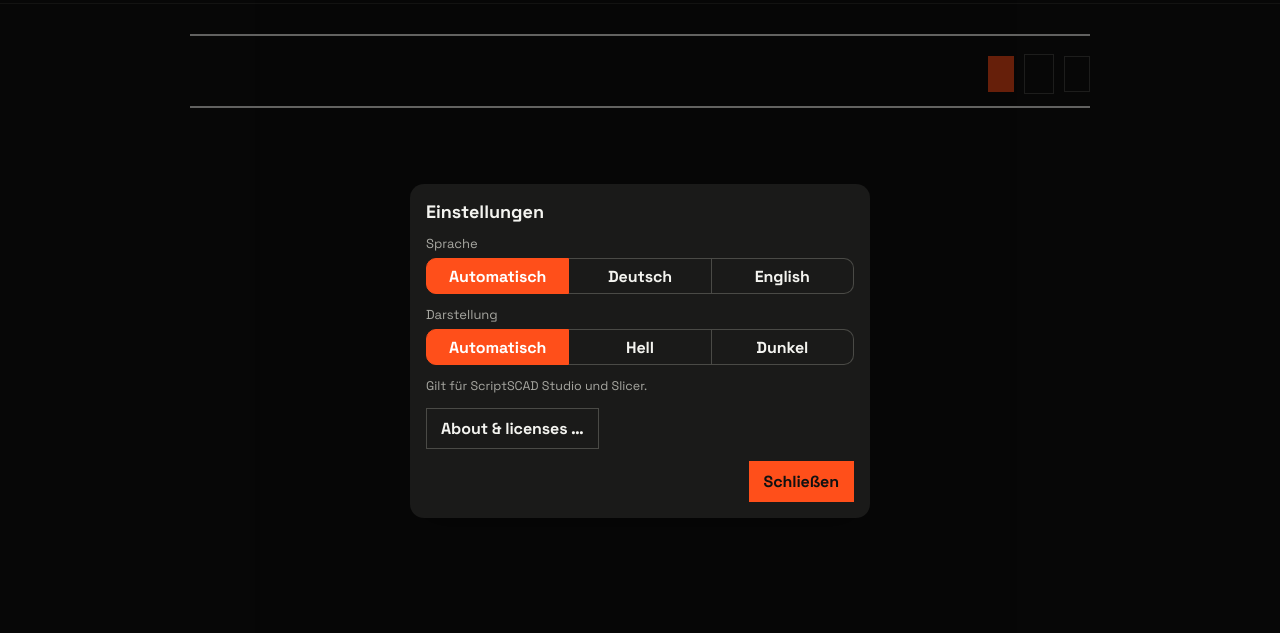
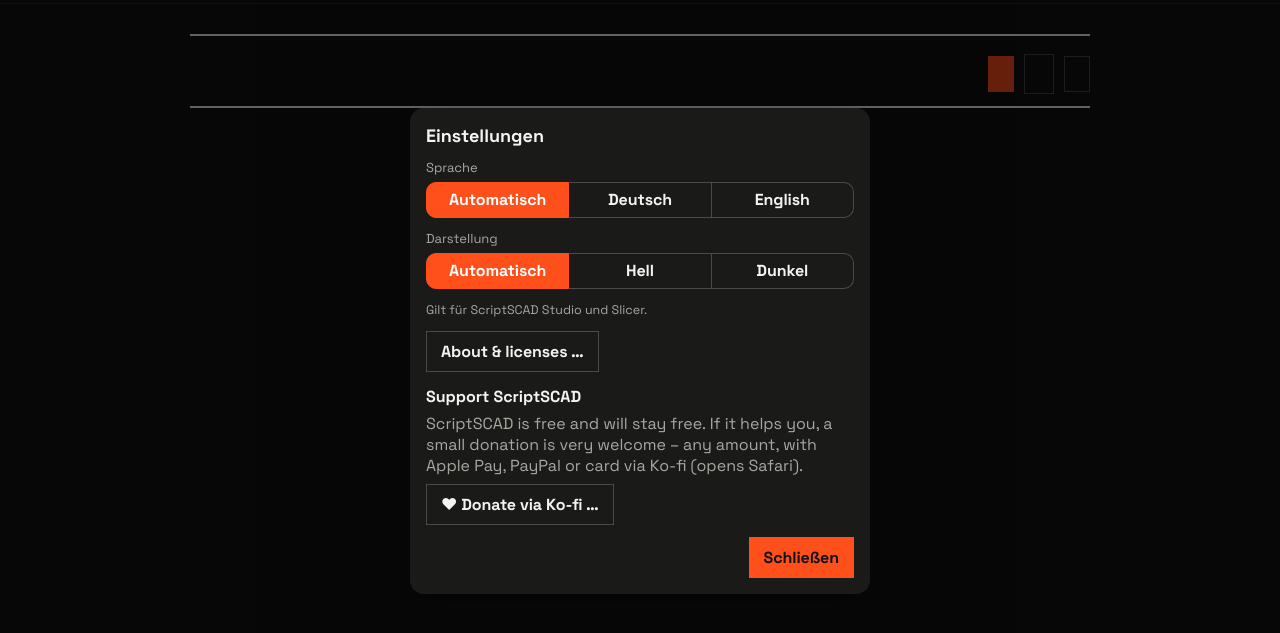
Before and after one commit to DarthQuintus/ScriptSCAD-Suite, a plain HTML site: page Scriptable/ScriptSCAD/app/slicer.html in a window 1280 px wide. Both pictures are taken after a click on the button 1039 px from the left and 123 px from the top of the page. Shown: the part 49-682 px from the top of the page. Drawn offline with Linux system fonts and the light colour scheme.

Commit message:
Spenden-Button (Ko-fi) in Studio und Slicer, FUNDING.yml und README-Abschnitt
- about.js: Spenden-Block (de/en), auch in „Über & Lizenzen“
- Einstellungen von Studio und Slicer: Button öffnet ko-fi.com/darthquintus in Safari
- main.js/slicer-main.js: Aktion openUrl, nur für die feste Ko-fi-Adresse
- .github/FUNDING.yml: Sponsor-Button auf GitHub

Co-Authored-By: Claude Opus 5.5 <noreply@anthropic.com>
Claude-Session: https://claude.ai/code/session_01He5uGrsLcQHYehmodizLJd

```diff
--- a/Scriptable/ScriptSCAD/app/about.js
+++ b/Scriptable/ScriptSCAD/app/about.js
@@ -1,10 +1,13 @@
 // ScriptSCAD – „Über & Lizenzen“ für Studio (app.js) und Slicer (slicer.js), seit 10o. Global "ScriptSCADAbout".
 // Enthält die Texte (de/en) und die Liste der mitgelieferten Open-Source-Bestandteile an EINER Stelle.
 // Adressen werden bewusst als Text (nicht als Link) gezeigt: ein Link würde die WebView von Scriptable verlassen.
+// Ausnahme Spenden-Button (10p): Aktion „openUrl“, Scriptable öffnet die Ko-fi-Seite mit Safari.open().
 // Die vollständigen Lizenztexte liegen in iCloud Drive › Scriptable › ScriptSCAD › licenses.
 (function (root) {
   'use strict';
   const REPO = 'https://github.com/DarthQuintus/ScriptSCAD-Suite';
+  // Spenden (10p): einzige Adresse, die die App in Safari öffnen darf (main.js/slicer-main.js prüfen genau diese).
+  const DONATE = 'https://ko-fi.com/darthquintus';
   const TEXT = {
     de: {
       title: 'Über & Lizenzen',
@@ -16,6 +19,9 @@
         'Du darfst es unter den Bedingungen der Lizenz weitergeben und verändern. G-Code vor dem Druck prüfen und Drucke beaufsichtigen.',
       source: 'Quellcode, Anleitung und Updates:',
       parts: 'Mitgelieferte Open-Source-Bestandteile',
+      donateTitle: 'ScriptSCAD unterstützen',
+      donateHint: 'ScriptSCAD ist kostenlos und bleibt es. Wenn es dir hilft, freue ich mich über eine kleine Spende – Betrag frei wählbar, mit Apple Pay, PayPal oder Karte über Ko-fi (öffnet Safari).',
+      donateButton: '♥ Spenden über Ko-fi …',
       usedIn: { studio: 'Studio', slicer: 'Slicer', both: 'Studio + Slicer' },
       texts: 'Die vollständigen Lizenztexte und Quellenangaben liegen in der App „Dateien“ unter iCloud Drive › Scriptable › ScriptSCAD › licenses (README.txt).',
       trademarks: 'Unabhängiges Projekt, nicht verbunden mit OpenSCAD, UltiMaker, Apple, OpenAI, Anthropic oder dem Entwickler von Scriptable.',
@@ -37,6 +43,9 @@
         'You may redistribute and modify it under the terms of the license. Check G-code before printing and supervise your prints.',
       source: 'Source code, instructions and updates:',
       parts: 'Included open source components',
+      donateTitle: 'Support ScriptSCAD',
+      donateHint: 'ScriptSCAD is free and will stay free. If it helps you, a small donation is very welcome – any amount, with Apple Pay, PayPal or card via Ko-fi (opens Safari).',
+      donateButton: '♥ Donate via Ko-fi …',
       usedIn: { studio: 'Studio', slicer: 'Slicer', both: 'Studio + Slicer' },
       texts: 'The full license texts and source references are in the Files app under iCloud Drive › Scriptable › ScriptSCAD › licenses (README.txt).',
       trademarks: 'Independent project, not affiliated with OpenSCAD, UltiMaker, Apple, OpenAI, Anthropic or the developer of Scriptable.',
@@ -68,8 +77,20 @@
     if (text != null) e.textContent = text;
     return e;
   }
+  // Spenden-Block (Überschrift, Hinweis, Button); onOpen schickt die Aktion „openUrl“ an Scriptable
+  function donateBlock(lang, onOpen) {
+    const t = TEXT[lang] || TEXT.en;
+    const wrap = el('div', 'aboutDonate');
+    wrap.appendChild(el('h4', null, t.donateTitle));
+    wrap.appendChild(el('p', 'hint', t.donateHint));
+    const b = el('button', null, t.donateButton);
+    b.className = 'btnDonate';
+    b.addEventListener('click', () => onOpen(DONATE));
+    wrap.appendChild(b);
+    return wrap;
+  }
   // Baut den Inhalt in „box“: app = 'studio' | 'slicer'; die eigene App steht oben in der Liste
-  function render(box, lang, app, version) {
+  function render(box, lang, app, version, onDonate) {
     const t = TEXT[lang] || TEXT.en;
     const wrap = el('div', 'about');
     wrap.appendChild(el('p', 'aboutProg', t.program[app] + ' · ' + fmt(t.version, { v: version })));
@@ -78,6 +99,7 @@
     const src = el('p', 'hint', t.source + ' ');
     src.appendChild(el('span', 'aboutUrl', REPO));
     wrap.appendChild(src);
+    if (onDonate) wrap.appendChild(donateBlock(lang, onDonate));
     wrap.appendChild(el('h4', null, t.parts));
     const list = el('ul', 'aboutList');
     const order = PARTS.filter((p) => p.in === app).concat(PARTS.filter((p) => p.in === 'both'), PARTS.filter((p) => p.in !== app && p.in !== 'both'));
@@ -95,5 +117,5 @@
     box.appendChild(wrap);
     return wrap;
   }
-  root.ScriptSCADAbout = { render, text: (lang) => TEXT[lang] || TEXT.en, parts: PARTS, repo: REPO };
+  root.ScriptSCADAbout = { render, donateBlock, text: (lang) => TEXT[lang] || TEXT.en, parts: PARTS, repo: REPO, donate: DONATE };
 })(typeof window !== 'undefined' ? window : globalThis);
--- a/Scriptable/ScriptSCAD/app/app.js
+++ b/Scriptable/ScriptSCAD/app/app.js
@@ -2070,10 +2070,12 @@
     ab.id = 'btnAbout';
     ab.addEventListener('click', safe('Über', showAbout));
     body.appendChild(ab);
-  }
+    body.appendChild(ScriptSCADAbout.donateBlock(lang, openDonate)); // 10p: Spenden-Button
+  }
+  function openDonate(url) { send({ type: 'openUrl', url }); }
   function showAbout() {
     const body = openPanel(ScriptSCADAbout.text(lang).title);
-    ScriptSCADAbout.render(body, lang, 'studio', APP_VERSION);
+    ScriptSCADAbout.render(body, lang, 'studio', APP_VERSION, openDonate);
     body.scrollTop = 0;
   }
   // 10l: Ergebnis der Update-Prüfung
--- a/Scriptable/ScriptSCAD/app/slicer.js
+++ b/Scriptable/ScriptSCAD/app/slicer.js
@@ -1600,13 +1600,15 @@
     $('btnSetClose').addEventListener('click', closeSettings);
     $('btnAbout').textContent = ScriptSCADAbout.text(initOpts.lang).open; // 10o: Über & Lizenzen (about.js)
     $('btnAbout').addEventListener('click', openAbout);
+    $('btnAbout').parentNode.after(ScriptSCADAbout.donateBlock(initOpts.lang, openDonate)); // 10p: Spenden-Button
     d.classList.remove('hidden');
   }
+  function openDonate(url) { queue({ type: 'openUrl', url }); }
   function openAbout() {
     const box = $('setBox'), lang = initOpts.lang;
     box.textContent = '';
     const h = document.createElement('h3'); h.textContent = ScriptSCADAbout.text(lang).title; box.appendChild(h);
-    ScriptSCADAbout.render(box, lang, 'slicer', VERSION);
+    ScriptSCADAbout.render(box, lang, 'slicer', VERSION, openDonate);
     const foot = document.createElement('div'); foot.className = 'foot';
     const back = document.createElement('button'); back.id = 'btnAboutBack'; back.textContent = '‹ ' + T.settingsTitle; back.addEventListener('click', openSettings);
     const close = document.createElement('button'); close.id = 'btnAboutClose'; close.className = 'primary'; close.textContent = T.close; close.addEventListener('click', closeSettings);
--- a/Scriptable/ScriptSCAD/app/style.css
+++ b/Scriptable/ScriptSCAD/app/style.css
@@ -695,3 +695,7 @@ body.navMode.listScreen #bar { margin-top: 0; }
 .aboutList .hint { margin: 2px 0 0; }
 #panelBody .aboutLic, .aboutLic { flex: none; color: var(--muted); font-size: 13px; }
 .aboutUrl { font-family: var(--mono, ui-monospace, monospace); font-size: 12px; color: var(--muted); word-break: break-all; -webkit-user-select: text; user-select: text; }
+/* 10p: Spenden-Block (about.js, in Einstellungen und „Über & Lizenzen“ von Studio und Slicer) */
+.aboutDonate { text-align: left; margin-top: 12px; }
+.aboutDonate h4 { margin: 14px 0 6px; }
+.aboutDonate .hint { text-align: left; margin: 4px 0 8px; }
```
Also changed, not shown: README.de.md (+9 -0 lines), Scriptable/ScriptSCAD/app/main.js (+7 -0 lines), Scriptable/ScriptSCAD/app/slicer-main.js (+7 -0 lines), .github/FUNDING.yml (added), README.md.
